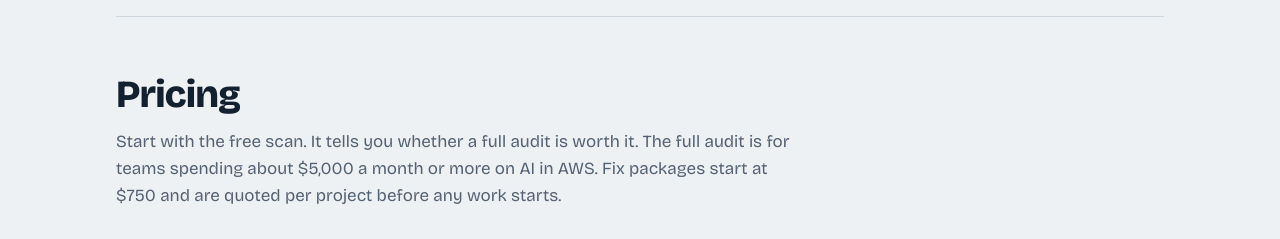
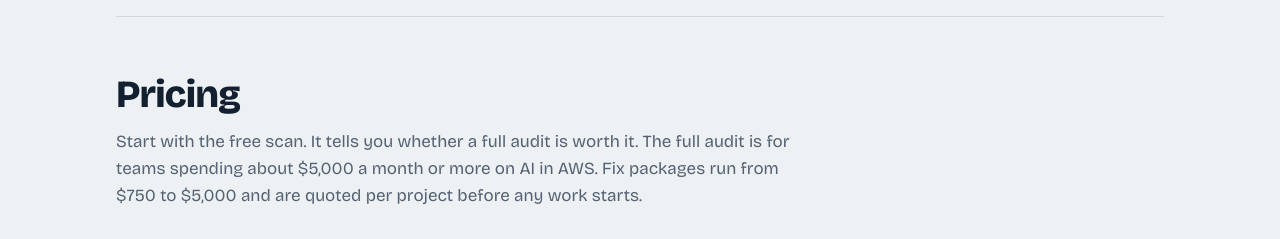
Before and after one commit to sumitgupta477/comptimize-site, a plain HTML site: page index.html in a window 1280 px wide. Shown: the part 5580-5819 px from the top of the page. Drawn offline with nearby package versions, Linux system fonts and the light colour scheme.

Commit message:
Show the fix-package price range
Co-Authored-By: Claude Fable 5.2 <noreply@anthropic.com>
Claude-Session: https://claude.ai/code/session_01Y4KkrwYSCRk7ZBxQRnbqa6

```diff
--- a/index.html
+++ b/index.html
@@ -413,7 +413,7 @@ sustainability:GetEstimatedWaterAllocationDimensionValues</pre>
 
     <section id="pricing">
       <h2>Pricing</h2>
-      <p class="muted">Start with the free scan. It tells you whether a full audit is worth it. The full audit is for teams spending about $5,000 a month or more on AI in AWS. Fix packages start at $750 and are quoted per project before any work starts.</p>
+      <p class="muted">Start with the free scan. It tells you whether a full audit is worth it. The full audit is for teams spending about $5,000 a month or more on AI in AWS. Fix packages run from $750 to $5,000 and are quoted per project before any work starts.</p>
       <div class="plans">
         <div class="plan">
           <h3>Free scan</h3>
```
